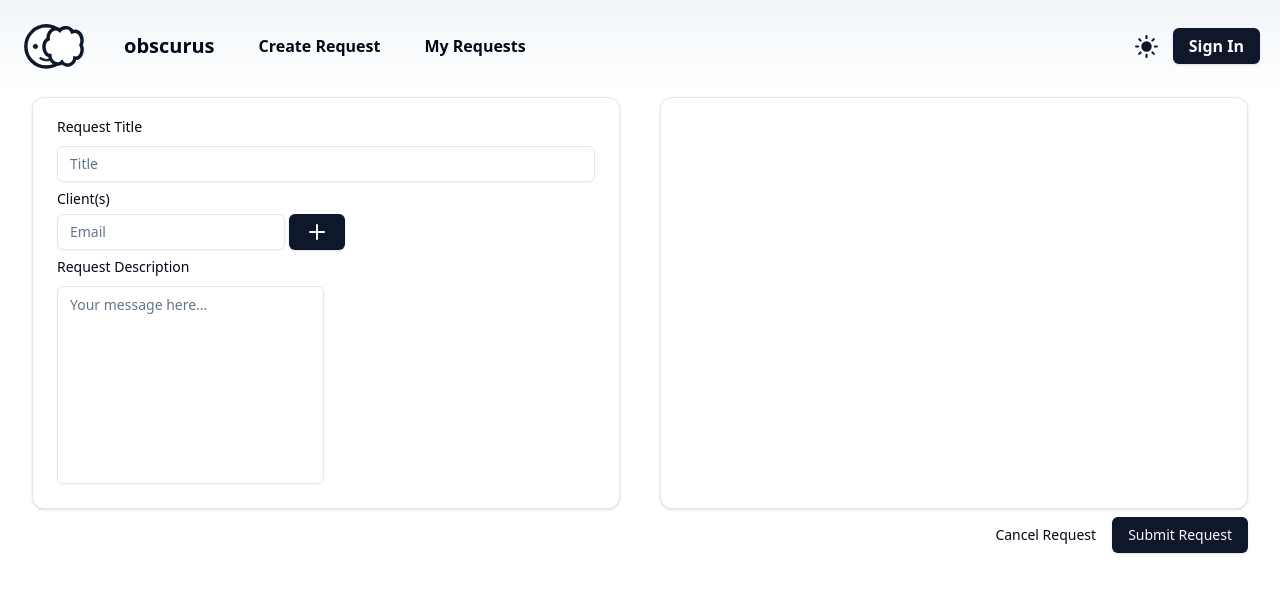
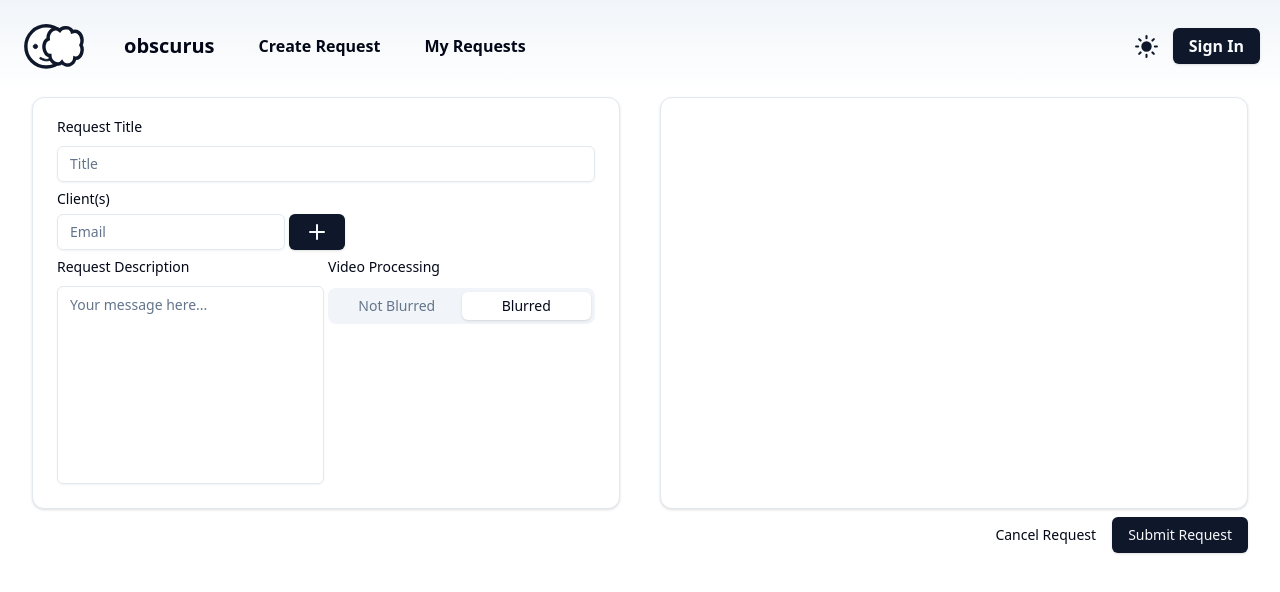
Before and after one commit to COSC-499-W2023/year-long-project-team-9, a Next.js app in the folder app/front-end/: page /CreateRequest3 in a window 1280 px wide. Shown: the top 592 px of the page. Built offline with nearby package versions, Linux system fonts and the light colour scheme.

Commit message:
Added unfinished code to set blurring value in form
See title.

```diff
--- a/app/front-end/src/pages/CreateRequest3.tsx
+++ b/app/front-end/src/pages/CreateRequest3.tsx
@@ -7,18 +7,17 @@ import { zodResolver } from '@hookform/resolvers/zod';
 import { useFieldArray,useForm } from 'react-hook-form';
 import * as z from 'zod';
 import { useRouter } from 'next/router';
-import { cn } from "@/lib/utils"
 import { Form,FormControl,FormField,FormItem,FormLabel,FormMessage } from "@/components/ui/form"
 import { Card, CardContent, CardDescription, CardFooter, CardHeader, CardTitle } from '@/components/ui/card';
 import { Input } from '@/components/ui/input';
 import { Button } from '@/components/ui/button';
 import { Label } from '@/components/ui/label';
-import { Tabs, TabsContent, TabsList, TabsTrigger } from '@/components/ui/tabs';
+import { Tabs,TabsList,TabsTrigger } from '@/components/ui/tabs';
 import { Calendar } from '@/components/ui/calendar';
-import { Popover, PopoverContent, PopoverTrigger } from '@/components/ui/popover';
+import { Popover,PopoverContent,PopoverTrigger } from '@/components/ui/popover';
 import { Textarea } from '@/components/ui/textarea';
 import { Checkbox } from '@/components/ui/checkbox';
-import { AlertCircle, Plus, X, Calendar as CalendarIcon } from 'lucide-react';
+import { AlertCircle,Plus,X,Calendar as CalendarIcon } from 'lucide-react';
 
 {/*FUNCTIONS*/}
 {/*Form schema function*/}
@@ -61,6 +60,7 @@ export default function CreateRequest() {
     {/*Create a router for page routing*/}
     const router = useRouter()
     {/*Define the form using the provided schema and values*/}
+    const { setValue } = useForm<RequestFormValues>()
     const requestForm = useForm<RequestFormValues>({
         resolver:zodResolver(requestFormSchema),
         defaultValues,
@@ -148,6 +148,28 @@ export default function CreateRequest() {
                                             )}
                                         />
                                     </div>
+                                    <div id='details'>
+                                        {/*Code for Video Processing input*/}
+                                        <div id='requestBlurred'>
+                                            <FormField
+                                                control={requestForm.control}
+                                                name='blurred'
+                                                render={({field}) => (
+                                                    <FormItem>
+                                                        <FormLabel>Video Processing</FormLabel>
+                                                        <FormControl>
+                                                        <Tabs defaultValue='blurred' className='pt-0.5 pb-1.5'>
+                                                            <TabsList className='grid w-full grid-cols-2'>
+                                                                <TabsTrigger value='notBlurred' onClick={() => setValue("blurred",false,{shouldValidate:true})}>Not Blurred</TabsTrigger>
+                                                                <TabsTrigger value='blurred' onClick={() => setValue("blurred",true,{shouldValidate:true})}>Blurred</TabsTrigger>
+                                                            </TabsList>
+                                                        </Tabs>
+                                                        </FormControl>
+                                                    </FormItem>
+                                                )}
+                                            />
+                                        </div>
+                                    </div>
                                 </div>
                             </CardContent>
                         </Card>
```
